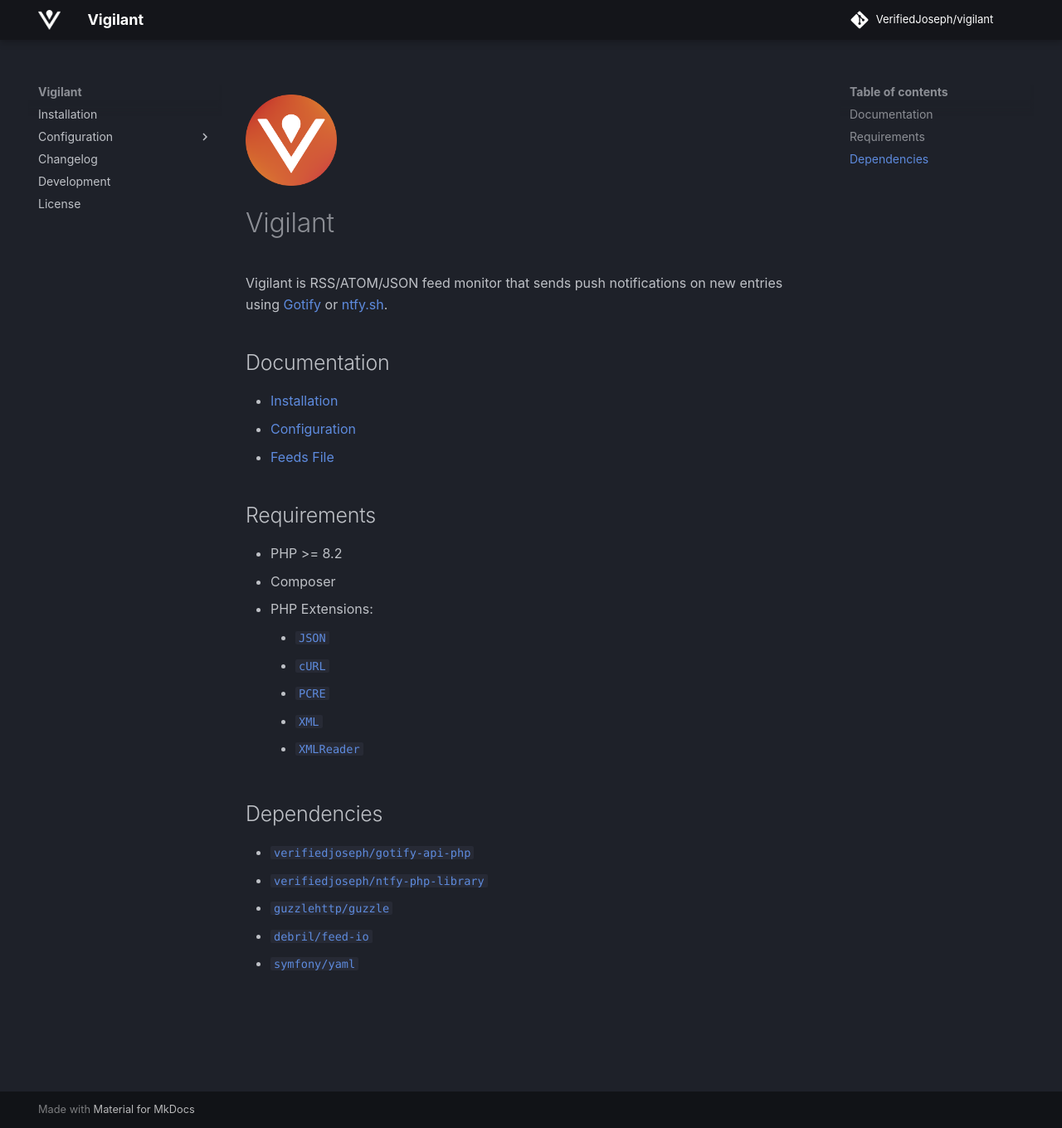
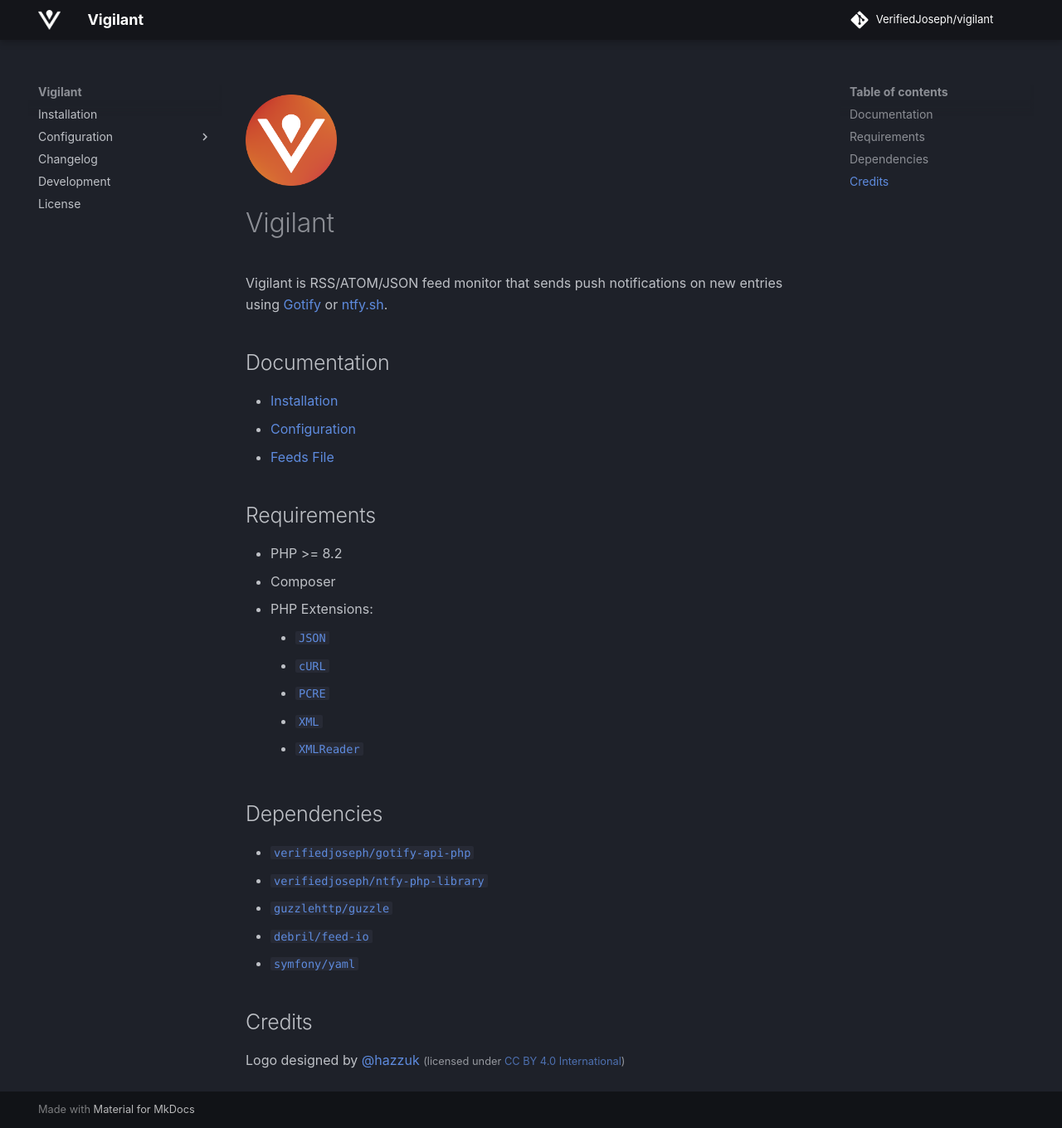
Before and after one commit to VerifiedJoseph/vigilant, an MkDocs documentation site: the page built from docs/index.md, in a window 1280 px wide and 1360 px high. Shown: the whole window at 83% size. Built offline with MkDocs 1.6.1 and Material for MkDocs 9.7.7, drawn with Linux system fonts in a browser that asks for light colours; plug-ins that fetch from the network failed and are left out; comment, search, counter and statistics services are not loaded.

Commit message:
Add credits section

```diff
--- a/docs/index.md
+++ b/docs/index.md
@@ -28,3 +28,7 @@ Vigilant is RSS/ATOM/JSON feed monitor that sends push notifications on new entr
 - [`guzzlehttp/guzzle`](https://github.com/guzzle/guzzle/)
 - [`debril/feed-io`](https://github.com/alexdebril/feed-io)
 - [`symfony/yaml`](https://github.com/symfony/yaml)
+
+## Credits
+
+Logo designed by [@hazzuk](https://github.com/hazzuk) <small>(licensed under [CC BY 4.0 International](LOGO_LICENSE.txt))</small>
```
Also changed, not shown: README.md (+4 -0 lines).
